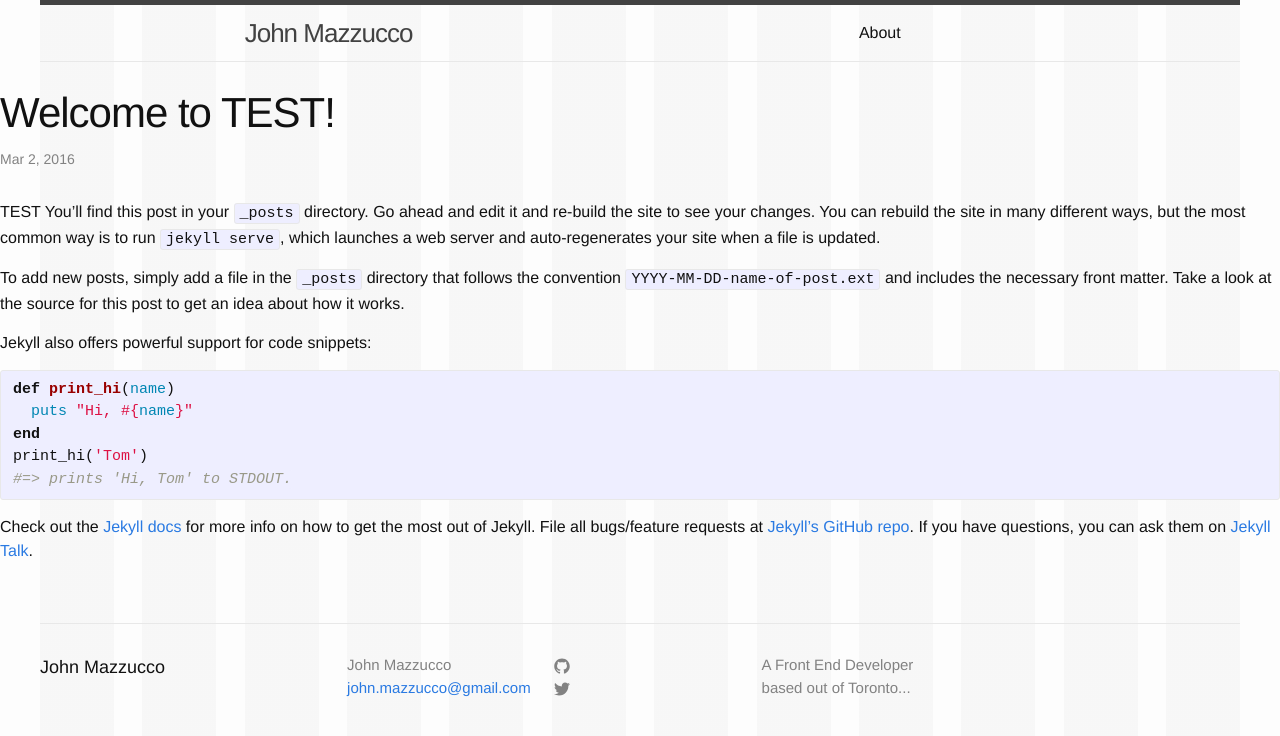
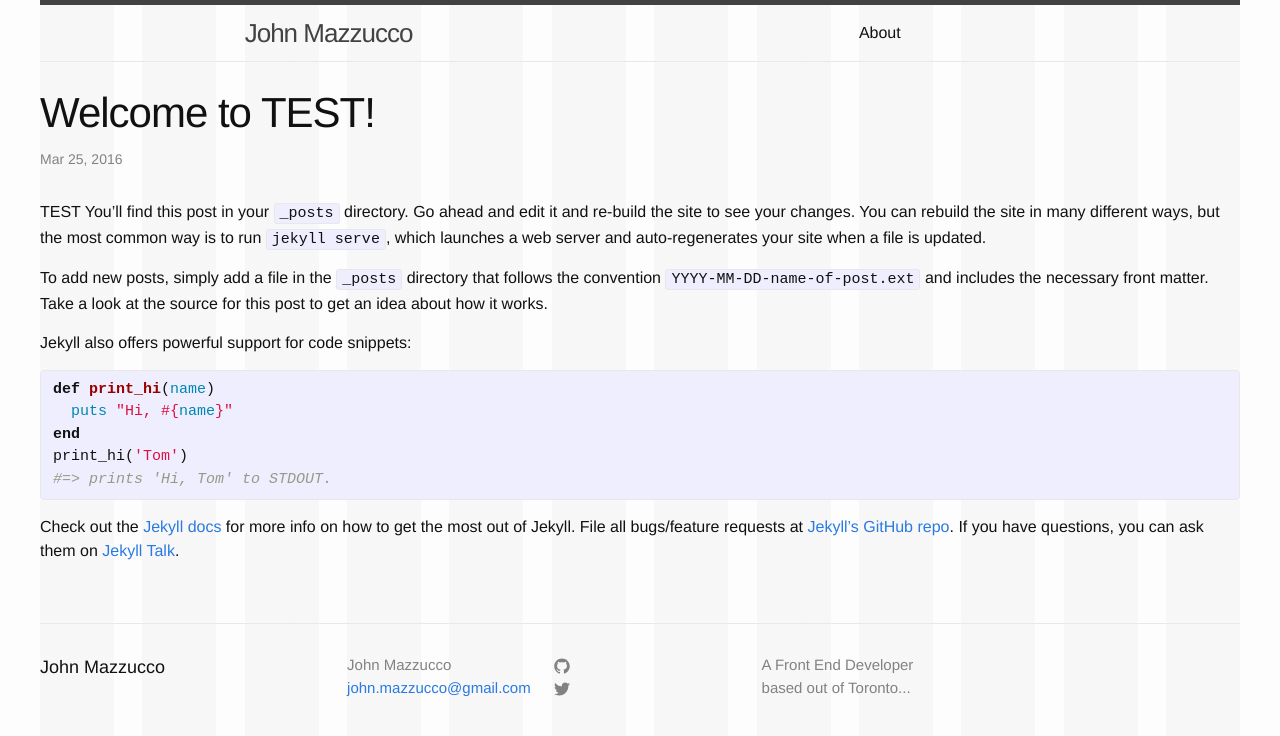
Before and after one commit to JMazzucco/Portfolio-Jekyll, a Jekyll site: the page built from _posts/2016-03-25-welcome-to-jekyll.markdown, in a window 1280 px wide. Shown: the top 736 px of the page. Built offline with Jekyll 4.4.1, drawn with Linux system fonts in a browser that asks for light colours.

Commit message:
Align Post content with Neat grid

```diff
--- a/_layouts/page.html
+++ b/_layouts/page.html
@@ -4,7 +4,7 @@ layout: default
 <article class="post">
 
   <header class="post-header">
-    <h1 class="post-title">{{ page.title }}</h1>
+    <h1 class="post-title">vfvf{{ page.title }}</h1>
   </header>
 
   <div class="post-content">
--- a/_posts/2016-03-25-welcome-to-jekyll.markdown
+++ b/_posts/2016-03-25-welcome-to-jekyll.markdown
@@ -1,7 +1,7 @@
 ---
 layout: post
 title:  "Welcome to TEST!"
-date:   2016-03-02 11:57:20 -0500
+date:   2016-03-25 11:57:20 -0500
 categories: jekyll update
 ---
 
--- a/_sass/_layout.scss
+++ b/_sass/_layout.scss
@@ -175,6 +175,7 @@
  * Page content
  */
 .page-content {
+    @include outer-container;
     padding: $spacing-unit 0;
 }
 
```
